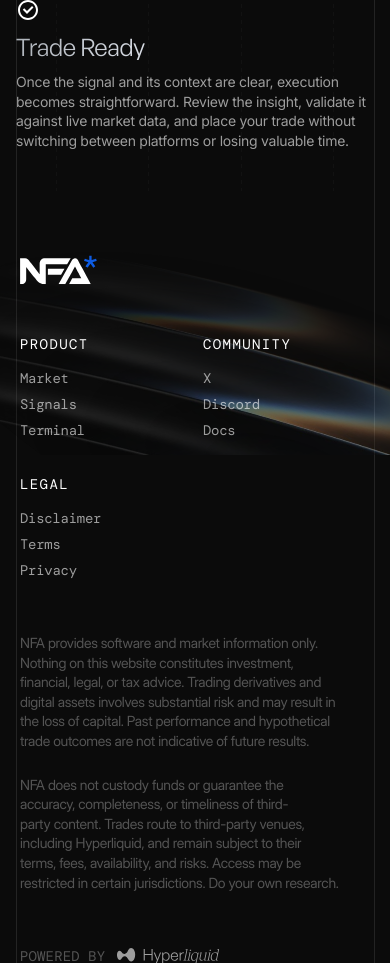
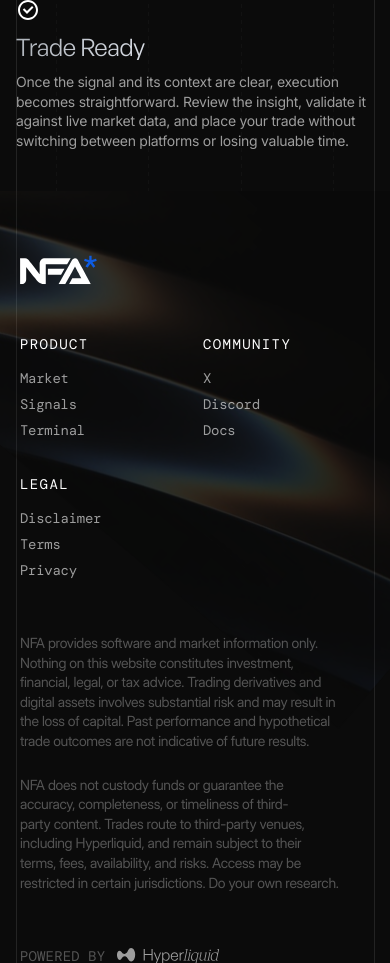
Before and after one commit to PIXELUPLABS/anoncoin, a Next.js app: page / in a window 390 px wide. Shown: the part 3820-4783 px from the top of the page. Built offline with nearby package versions, Linux system fonts and the light colour scheme.

Commit message:
changed the footer bg for the mobile version

```diff
--- a/modules/landing/components/mobile/footer-section.tsx
+++ b/modules/landing/components/mobile/footer-section.tsx
@@ -5,14 +5,13 @@ export function MobileFooterSection() {
     <footer className="relative w-full overflow-hidden bg-[#0B0B0B] px-5 py-14">
       <div className="pointer-events-none absolute inset-y-0 left-4 w-[0.5px] bg-[#FFFFFF1A]" />
       <div className="pointer-events-none absolute inset-y-0 right-4 w-[0.5px] bg-[#FFFFFF1A]" />
-      <div
-        className="pointer-events-none absolute inset-x-0 -top-14 h-80 opacity-60"
-        style={{
-          backgroundImage: "url(/media/footer-bg.png)",
-          backgroundRepeat: "no-repeat",
-          backgroundPosition: "left top",
-          backgroundSize: "900px 320px",
-        }}
+      <Image
+        src="/media/footer-bg-mobile.png"
+        alt=""
+        width={786}
+        height={1154}
+        draggable={false}
+        className="pointer-events-none absolute top-0 left-0 h-auto w-full opacity-15"
       />
       <div className="relative flex flex-col">
         <Image src="/media/nfa-logo.svg" alt="NFA" width={84} height={40} draggable={false} />
```
Also changed, not shown: public/media/footer-bg-mobile.png (added), public/media/footer-mobile.png (added).
